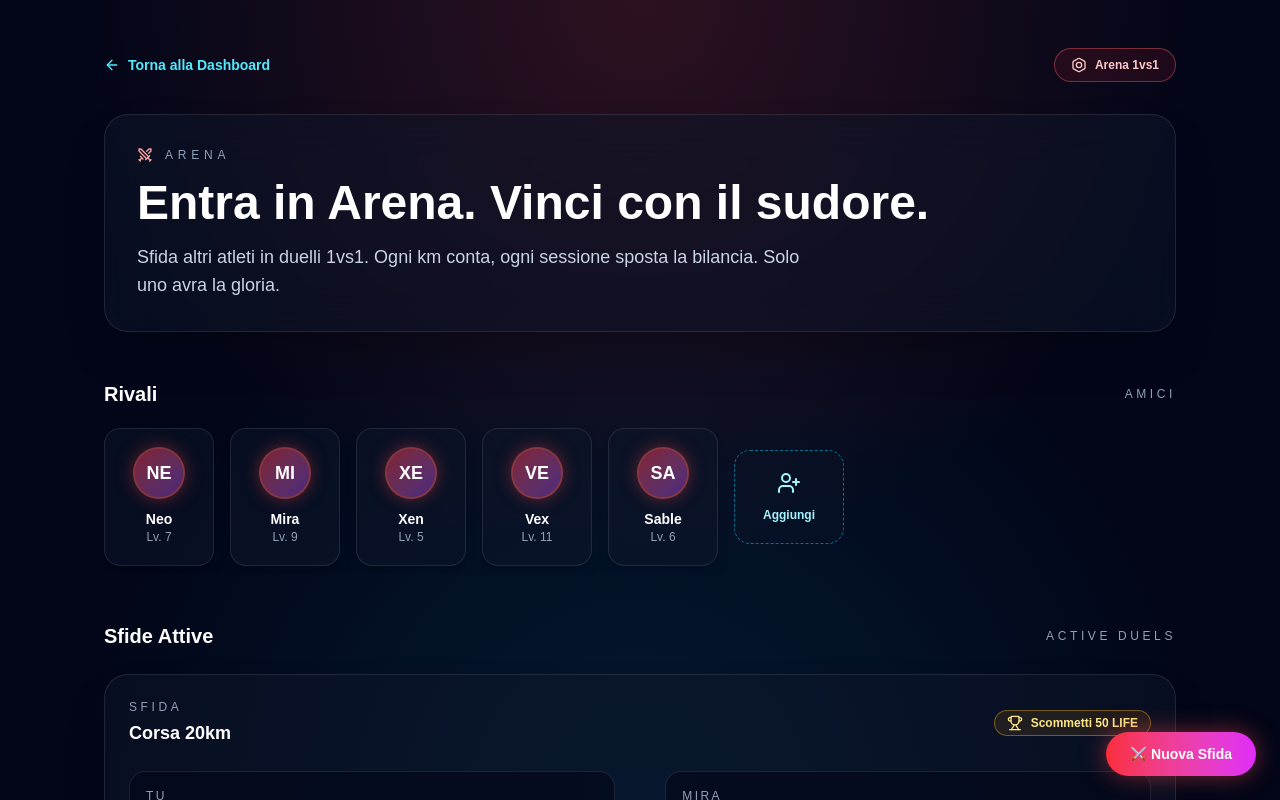
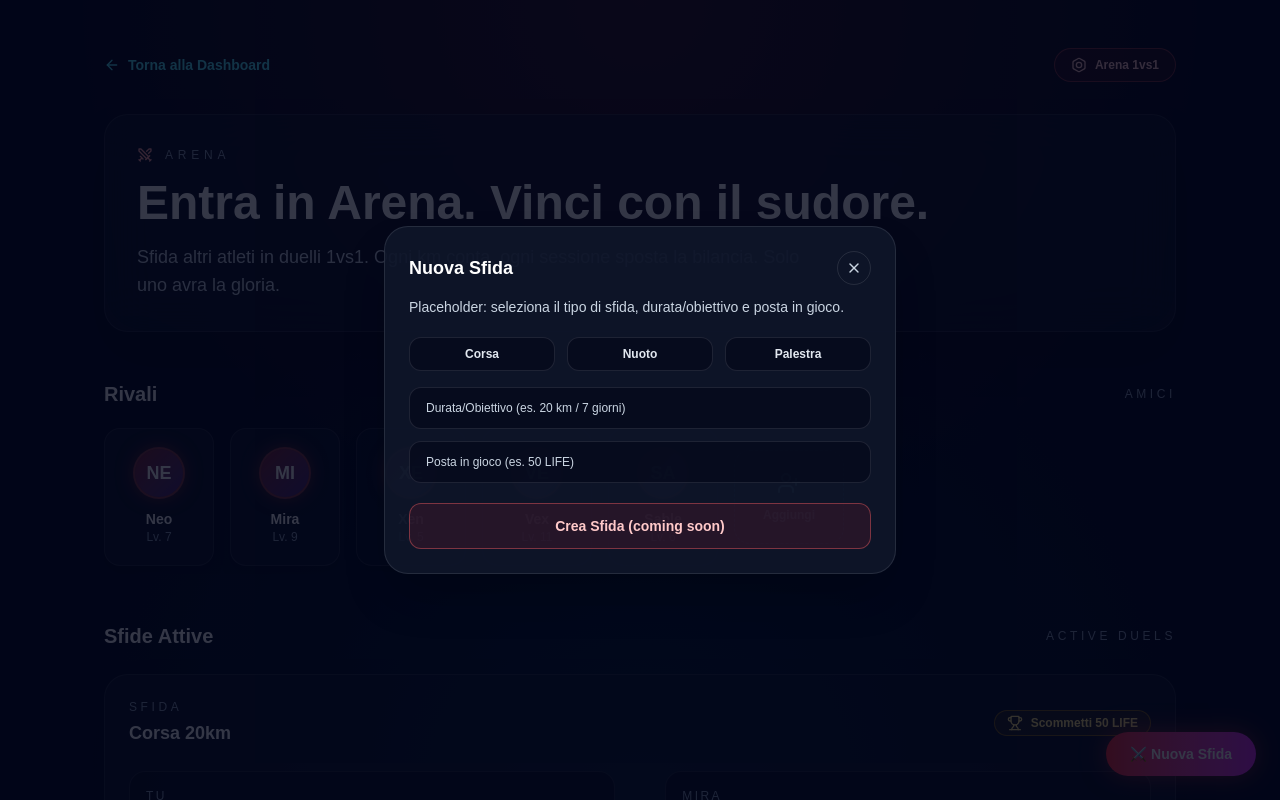
Before and after one commit to ScimanSky/LifeQuest, a Next.js app in the folder frontend/: page /arena in a window 1280 px wide. Both pictures are taken after a click on the button "⚔️ Nuova Sfida". Shown: the top 800 px of the page. Built offline with nearby package versions, Linux system fonts and the light colour scheme; what @rainbow-me/rainbowkit, wagmi would draw is missing.

Commit message:
nuove funzionalita arena2

```diff
--- a/frontend/app/arena/page.tsx
+++ b/frontend/app/arena/page.tsx
@@ -1,5 +1,8 @@
+"use client";
+
+import { useState } from "react";
 import Link from "next/link";
-import { ArrowLeft, Bolt, Swords, Timer, Trophy, UserPlus } from "lucide-react";
+import { ArrowLeft, Bolt, Swords, Timer, Trophy, UserPlus, X } from "lucide-react";
 
 const rivals = [
   { id: "neo", name: "Neo", level: 7 },
@@ -42,6 +45,8 @@ function progressPercent(current: number, total: number) {
 }
 
 export default function ArenaPage() {
+  const [isModalOpen, setIsModalOpen] = useState(false);
+
   return (
     <div className="min-h-screen bg-slate-950 text-slate-100">
       <div className="pointer-events-none absolute inset-0 bg-[radial-gradient(circle_at_top,rgba(239,68,68,0.18),transparent_55%)]" />
@@ -200,10 +205,58 @@ export default function ArenaPage() {
 
       <button
         type="button"
+        onClick={() => setIsModalOpen(true)}
         className="fixed bottom-6 right-6 z-20 flex items-center gap-2 rounded-full bg-gradient-to-r from-red-500 to-fuchsia-500 px-6 py-3 text-sm font-semibold text-white shadow-[0_0_25px_rgba(239,68,68,0.5)] transition hover:scale-105"
       >
         ⚔️ Nuova Sfida
       </button>
+
+      {isModalOpen ? (
+        <div className="fixed inset-0 z-40 flex items-center justify-center bg-slate-950/80 p-6">
+          <div className="w-full max-w-lg rounded-3xl border border-white/10 bg-slate-900/90 p-6 shadow-2xl">
+            <div className="flex items-center justify-between">
+              <h3 className="text-lg font-semibold text-white">Nuova Sfida</h3>
+              <button
+                type="button"
+                onClick={() => setIsModalOpen(false)}
+                className="rounded-full border border-white/10 p-2 text-slate-300 transition hover:text-white"
+                aria-label="Chiudi"
+              >
+                <X className="h-4 w-4" />
+              </button>
+            </div>
+            <p className="mt-3 text-sm text-slate-300">
+              Placeholder: seleziona il tipo di sfida, durata/obiettivo e posta
+              in gioco.
+            </p>
+            <div className="mt-5 grid grid-cols-3 gap-3">
+              {["Corsa", "Nuoto", "Palestra"].map((label) => (
+                <button
+                  key={label}
+                  type="button"
+                  className="rounded-xl border border-white/10 bg-slate-950/60 px-3 py-2 text-xs font-semibold text-slate-200 transition hover:border-red-400/50 hover:text-white"
+                >
+                  {label}
+                </button>
+              ))}
+            </div>
+            <div className="mt-4 grid gap-3">
+              <div className="rounded-xl border border-white/10 bg-slate-950/60 px-4 py-3 text-xs text-slate-300">
+                Durata/Obiettivo (es. 20 km / 7 giorni)
+              </div>
+              <div className="rounded-xl border border-white/10 bg-slate-950/60 px-4 py-3 text-xs text-slate-300">
+                Posta in gioco (es. 50 LIFE)
+              </div>
+            </div>
+            <button
+              type="button"
+              className="mt-5 w-full rounded-xl border border-red-400/40 bg-red-500/10 px-4 py-3 text-sm font-semibold text-red-200"
+            >
+              Crea Sfida (coming soon)
+            </button>
+          </div>
+        </div>
+      ) : null}
     </div>
   );
 }
--- a/frontend/app/page.tsx
+++ b/frontend/app/page.tsx
@@ -1015,12 +1015,20 @@ function HomeContent() {
               <h1 className="text-2xl font-bold tracking-tight text-white">Dashboard</h1>
             </div>
           </div>
+          <div className="flex flex-wrap items-center gap-3">
+            <Link
+              href="/arena"
+              className="inline-flex items-center rounded-full border border-red-400/40 bg-red-500/10 px-4 py-2 text-xs font-semibold text-red-200 transition hover:border-red-300/70 hover:text-red-100"
+            >
+              Arena
+            </Link>
             <Link
               href="/spiegazione"
               className="inline-flex items-center rounded-full border border-cyan-400/40 px-4 py-2 text-xs font-semibold text-cyan-100 transition hover:border-cyan-300/70 hover:text-cyan-50"
             >
               Guida LifeQuest
             </Link>
+          </div>
         </header>
 
         <section className="grid grid-cols-1 gap-6 lg:grid-cols-12 lg:flex-1 lg:min-h-0">
```
Lines whose indentation alone changed are shown as unchanged.
